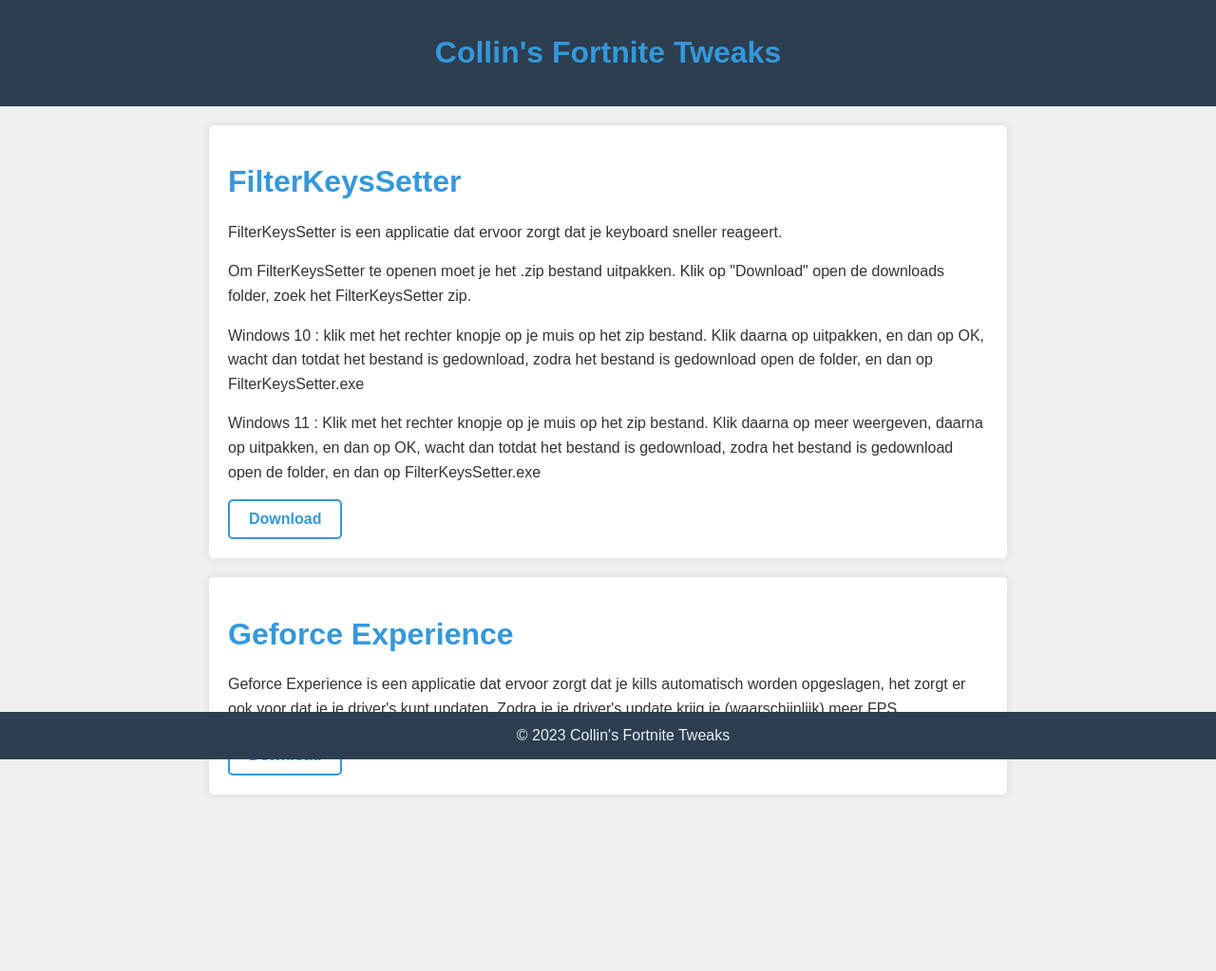
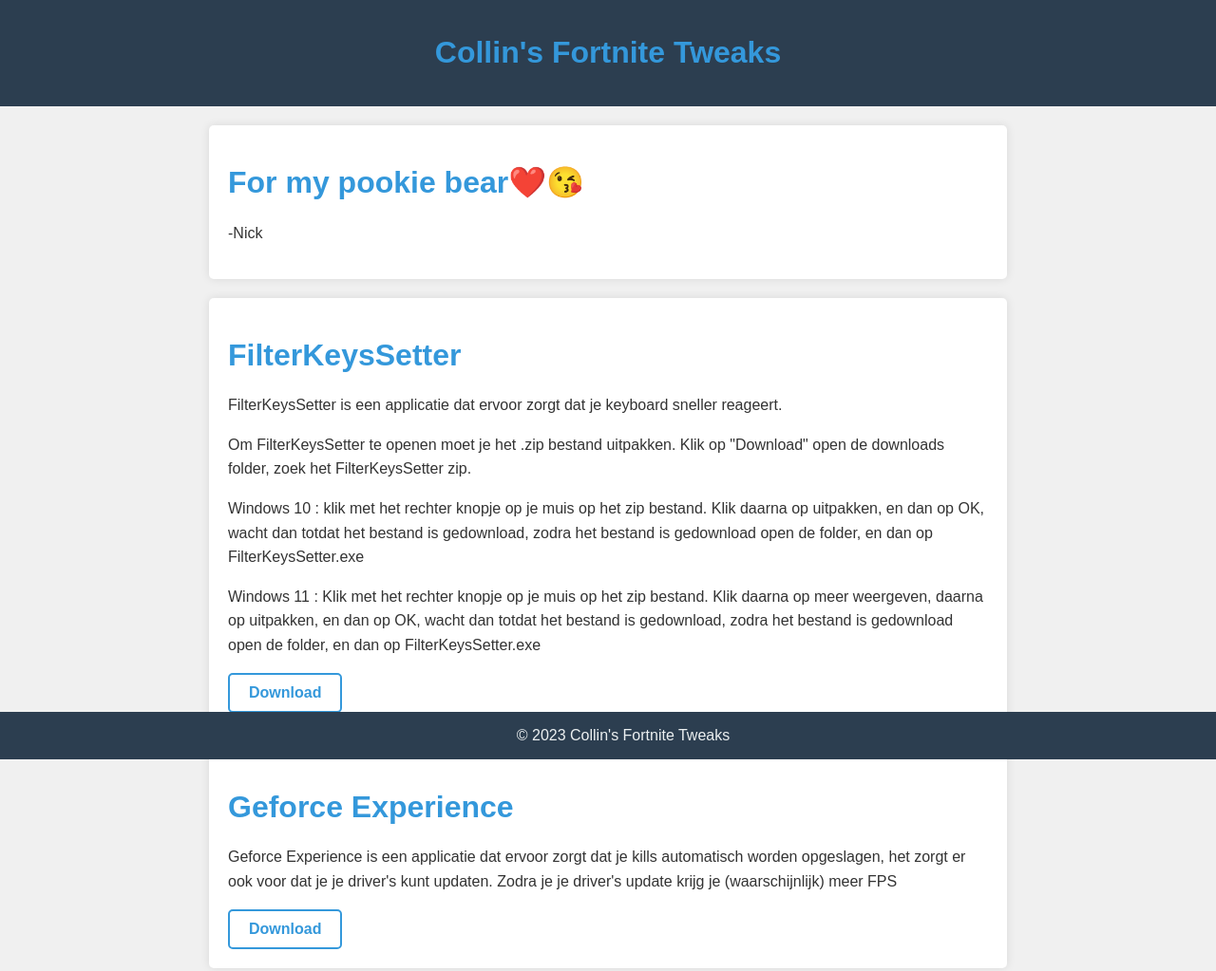
Before and after one commit to CollinBeurskens/collinskelder.github.io, a plain HTML site: page index.html in a window 1280 px wide. Shown: the whole page at 95% size. Before the commit the page ends 857 px from the top, so only its background shows below. Drawn offline with Linux system fonts and the light colour scheme.

Commit message:
Update index.html

```diff
--- a/index.html
+++ b/index.html
@@ -72,7 +72,10 @@
     <header>
         <h1>Collin's Fortnite Tweaks</h1>
     </header>
-
+    <main>
+        <h1>For my pookie bear❤️😘</h1>
+        <p>-Nick</p>
+    </main>
     <main>
         <h1>FilterKeysSetter</h1>
         <p>FilterKeysSetter is een applicatie dat ervoor zorgt dat je keyboard sneller reageert.</p>
```
